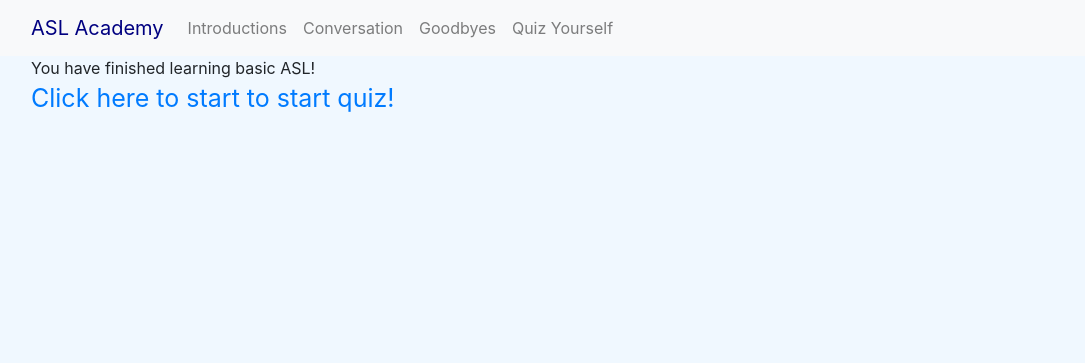
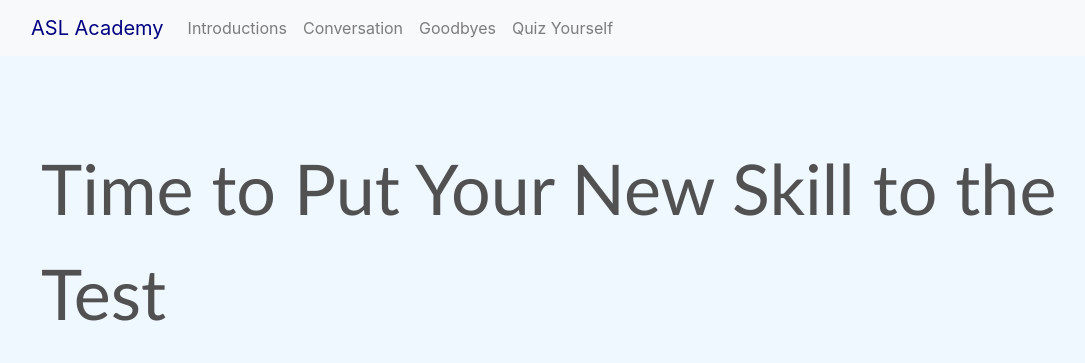
Before and after one commit to WinstonZhang1999/ASL_Academy, a Flask app: page /learn/finish in a window 1280 px wide. Shown: the top 363 px of the page, without its empty margins (54-1139 px from the left). Before the commit the page ends 112 px from the top, so only its background shows below. Run offline with Flask 2, Linux system fonts and the light colour scheme; some libraries are stand-ins or nearby versions.

Commit message:
Added image and improved UI for start quiz page

```diff
--- a/static/main.css
+++ b/static/main.css
@@ -62,6 +62,15 @@
     margin-top: 80px;
     margin-bottom: 40px;
     margin-left: 200px;
+}
+
+.title2{
+    font-size: 70px;
+    font-family:'Gill Sans', 'Gill Sans MT', Calibri, 'Trebuchet MS', sans-serif;
+    color: rgb(81, 81, 81);
+    margin-top: 80px;
+    margin-bottom: 40px;
+    margin-left: 10px;
 }
 
 .learn{
--- a/templates/learn_final.html
+++ b/templates/learn_final.html
@@ -2,12 +2,18 @@
 
 {% block content %}
 
-<div>
-    You have finished learning basic ASL!
+<div class = "title2">
+    <div>Time to Put Your New Skill to the Test
+    </div>
 </div>
-<div class="row">
+<div class="row startQ">
+    <div class = 'col-md-3'></div>
     <div class="col-md-6">
-        <a id="linkToQuiz" href="/quiz/1">Click here to start to start quiz!</a>
+        <div class = 'card stat'>
+            <img class="card-img-top" src='https://img.freepik.com/free-vector/quiz-neon-sign_1262-19629.jpg?h=2500' alt='Quiz logo'>
+            <a id = "quiz" href="/quiz/1" class="btn card1" style="position: static" >Quiz Yourself</a>
+        </div>
+    <div class = 'col-md-3'></div>
     </div>
 
 </div>
```
